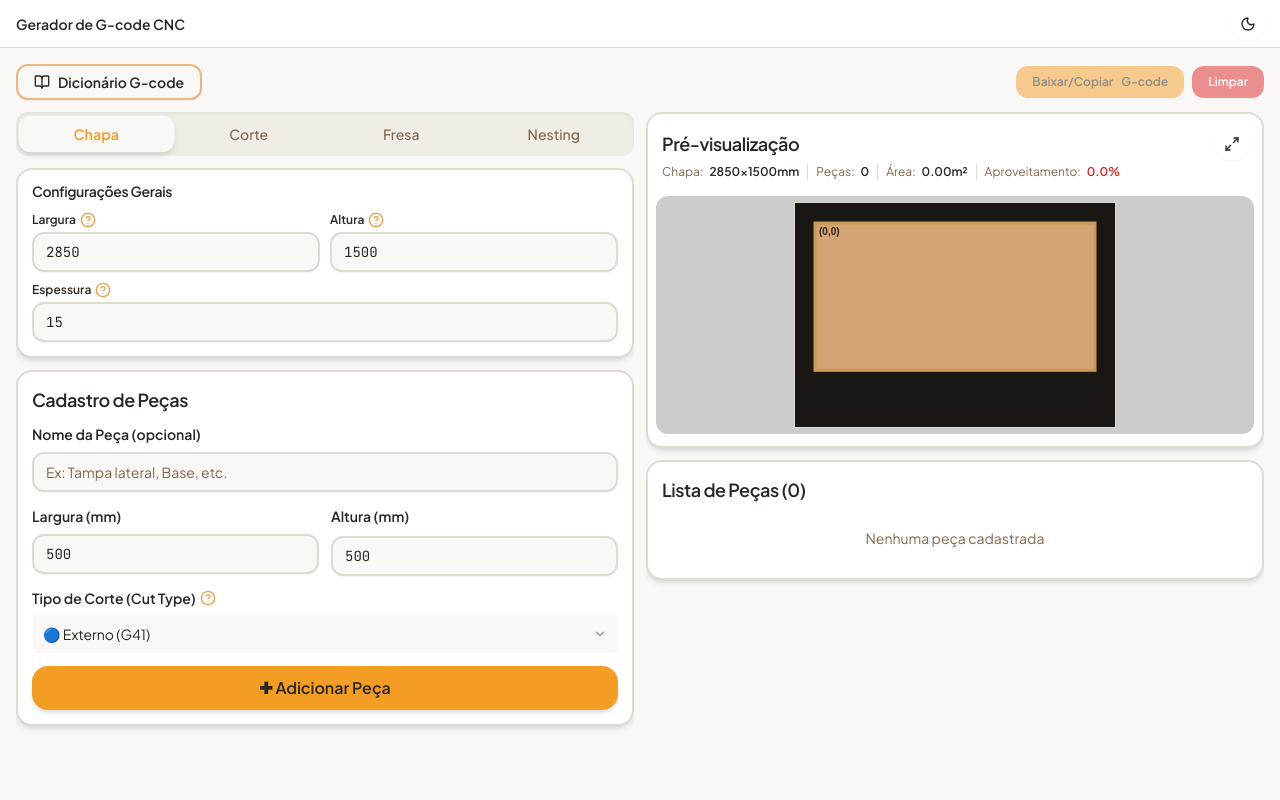
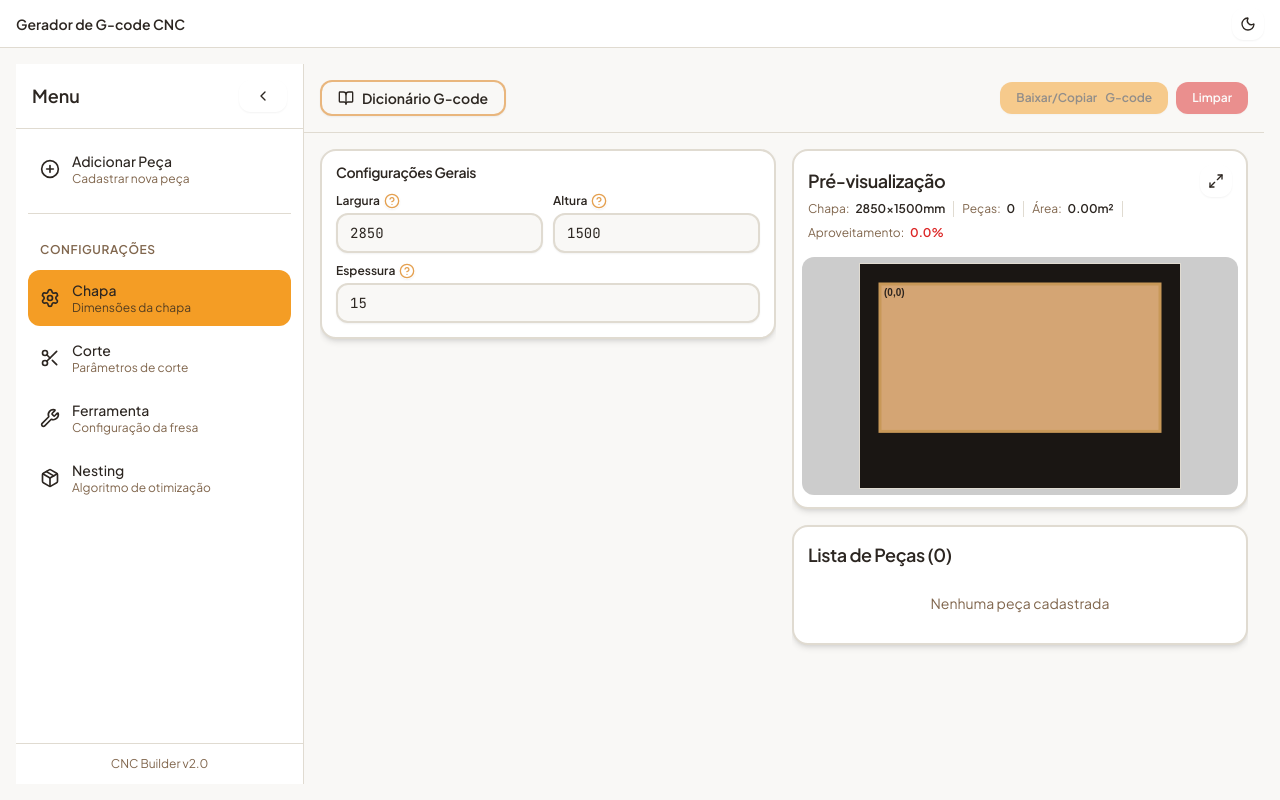
Before and after one commit to Thalikbussacro/cnc-builder-web, a Next.js app: page / in a window 1280 px wide. Built offline with nearby package versions, Linux system fonts and the light colour scheme.

Commit message:
feat: implementar sidebar responsiva com navegação por seções
  Sidebar com navegação por seções e suporte completo mobile.

```diff
--- a/app/page.tsx
+++ b/app/page.tsx
@@ -2,6 +2,7 @@
 
 import { useState, useEffect } from "react";
 import { MainLayout } from "@/components/MainLayout";
+import { Sidebar, type SecaoSidebar } from "@/components/Sidebar";
 import { ConfiguracoesChapa } from "@/components/ConfiguracoesChapa";
 import { ConfiguracoesCorte } from "@/components/ConfiguracoesCorte";
 import { ConfiguracoesFerramenta } from "@/components/ConfiguracoesFerramenta";
@@ -12,10 +13,9 @@ import { VisualizadorGCode } from "@/components/VisualizadorGCode";
 import { SeletorNesting } from "@/components/SeletorNesting";
 import { DicionarioGCode } from "@/components/DicionarioGCode";
 import { Button } from "@/components/ui/button";
-import { Tabs, TabsContent, TabsList, TabsTrigger } from "@/components/ui/tabs";
 import type { Peca, PecaPosicionada, ConfiguracoesChapa as TConfigChapa, ConfiguracoesCorte as TConfigCorte, ConfiguracoesFerramenta as TConfigFerramenta, FormatoArquivo, VersaoGerador, TempoEstimado } from "@/types";
 import { posicionarPecas, type MetodoNesting } from "@/lib/nesting-algorithm";
-import { gerarGCode, downloadGCode, calcularTempoEstimado, removerComentarios } from "@/lib/gcode-generator";
+import { gerarGCode, downloadGCode, calcularTempoEstimado } from "@/lib/gcode-generator";
 import { useLocalStorage } from "@/hooks/useLocalStorage";
 
 export default function Home() {
@@ -56,7 +56,7 @@ export default function Home() {
   const [gcodeGerado, setGcodeGerado] = useState("");
   const [metricas, setMetricas] = useState<{ areaUtilizada: number; eficiencia: number; tempo: number } | undefined>();
   const [tempoEstimado, setTempoEstimado] = useState<TempoEstimado | undefined>();
-  const [abaAtiva, setAbaAtiva] = useLocalStorage<string>('cnc-aba-ativa', 'chapa');
+  const [secaoAtiva, setSecaoAtiva] = useLocalStorage<SecaoSidebar>('cnc-secao-ativa', 'chapa');
 
   // Atualiza posicionamento sempre que algo mudar
   useEffect(() => {
@@ -141,9 +141,14 @@ export default function Home() {
 
   return (
     <MainLayout>
-      <div className="flex flex-col gap-3 h-full">
+      <div className="flex h-full">
+        {/* Sidebar */}
+        <Sidebar secaoAtiva={secaoAtiva} onSecaoChange={setSecaoAtiva} />
+
+        {/* Main Content */}
+        <div className="flex-1 flex flex-col overflow-hidden">
           {/* Top Actions Bar */}
-        <div className="flex items-center justify-between gap-2 flex-shrink-0">
+          <div className="flex items-center justify-between gap-2 p-4 border-b flex-shrink-0 lg:pl-4 pl-20">
             <div className="flex items-center gap-2">
               <DicionarioGCode />
             </div>
@@ -167,42 +172,30 @@ export default function Home() {
             </div>
           </div>
 
-        {/* Main Content Grid */}
-        <div className="grid grid-cols-1 xl:grid-cols-2 gap-3 flex-1 overflow-hidden">
-          {/* Left Column - Configurations */}
-          <div className="flex flex-col gap-3 overflow-auto">
-            <Tabs value={abaAtiva} onValueChange={setAbaAtiva} className="w-full">
-              <TabsList className="grid w-full grid-cols-4">
-                <TabsTrigger value="chapa">Chapa</TabsTrigger>
-                <TabsTrigger value="corte">Corte</TabsTrigger>
-                <TabsTrigger value="ferramenta">Fresa</TabsTrigger>
-                <TabsTrigger value="nesting">Nesting</TabsTrigger>
-              </TabsList>
-
-              <div className="space-y-3 mt-3">
-                <TabsContent value="chapa" className="mt-0">
+          {/* Content Area */}
+          <div className="flex-1 overflow-hidden">
+            <div className="grid grid-cols-1 xl:grid-cols-2 gap-4 p-4 h-full overflow-auto">
+              {/* Left Panel - Configuration Form */}
+              <div className="overflow-auto h-full">
+                <div className="max-w-3xl">
+                  {secaoAtiva === 'chapa' && (
                     <ConfiguracoesChapa config={configChapa} onChange={setConfigChapa} />
-                </TabsContent>
-
-                <TabsContent value="corte" className="mt-0">
+                  )}
+                  {secaoAtiva === 'corte' && (
                     <ConfiguracoesCorte config={configCorte} onChange={setConfigCorte} />
-                </TabsContent>
-
-                <TabsContent value="ferramenta" className="mt-0">
+                  )}
+                  {secaoAtiva === 'ferramenta' && (
                     <ConfiguracoesFerramenta config={configFerramenta} onChange={setConfigFerramenta} />
-                </TabsContent>
-
-                <TabsContent value="nesting" className="mt-0">
+                  )}
+                  {secaoAtiva === 'nesting' && (
                     <SeletorNesting
                       metodo={metodoNesting}
                       onChange={setMetodoNesting}
                       metricas={metricas}
                       tempoEstimado={tempoEstimado}
                     />
-                </TabsContent>
-              </div>
-            </Tabs>
-
+                  )}
+                  {secaoAtiva === 'adicionar-peca' && (
                     <CadastroPeca
                       onAdicionar={handleAdicionarPeca}
                       configChapa={configChapa}
@@ -210,10 +203,12 @@ export default function Home() {
                       pecasExistentes={pecas}
                       metodoNesting={metodoNesting}
                     />
+                  )}
+                </div>
               </div>
 
-          {/* Right Column - Preview and List */}
-          <div className="flex flex-col gap-3 overflow-auto">
+              {/* Right Panel - Preview and List */}
+              <div className="flex flex-col gap-4 overflow-auto h-full">
                 <PreviewCanvas
                   chapaLargura={configChapa.largura}
                   chapaAltura={configChapa.altura}
@@ -221,6 +216,8 @@ export default function Home() {
                   tempoEstimado={tempoEstimado}
                 />
                 <ListaPecas pecas={pecas} onRemover={handleRemoverPeca} />
+              </div>
+            </div>
           </div>
         </div>
       </div>
--- a/components/Sidebar.tsx
+++ b/components/Sidebar.tsx
@@ -1,83 +1,187 @@
 "use client";
 
+import { cn } from "@/lib/utils";
+import { Settings, Scissors, Wrench, Package, PlusCircle, Menu, X, ChevronLeft, ChevronRight } from "lucide-react";
+import { Button } from "./ui/button";
 import { useState } from "react";
-import { ChevronLeft, ChevronRight, Settings, FileText, Layout, Layers } from "lucide-react";
-import { cn } from "@/lib/utils";
-import { Button } from "./ui/button";
 
-type SidebarProps = {
-  activeSection?: string;
-  onSectionChange?: (section: string) => void;
+export type SecaoSidebar = 'chapa' | 'corte' | 'ferramenta' | 'nesting' | 'adicionar-peca';
+
+interface SidebarProps {
+  secaoAtiva: SecaoSidebar;
+  onSecaoChange: (secao: SecaoSidebar) => void;
+}
+
+const secaoAdicionar = {
+  id: 'adicionar-peca' as const,
+  label: 'Adicionar Peça',
+  icon: PlusCircle,
+  descricao: 'Cadastrar nova peça'
 };
 
-export function Sidebar({ activeSection = "configuracoes", onSectionChange }: SidebarProps) {
+const configuracoes = [
+  {
+    id: 'chapa' as const,
+    label: 'Chapa',
+    icon: Settings,
+    descricao: 'Dimensões da chapa'
+  },
+  {
+    id: 'corte' as const,
+    label: 'Corte',
+    icon: Scissors,
+    descricao: 'Parâmetros de corte'
+  },
+  {
+    id: 'ferramenta' as const,
+    label: 'Ferramenta',
+    icon: Wrench,
+    descricao: 'Configuração da fresa'
+  },
+  {
+    id: 'nesting' as const,
+    label: 'Nesting',
+    icon: Package,
+    descricao: 'Algoritmo de otimização'
+  }
+];
+
+export function Sidebar({ secaoAtiva, onSecaoChange }: SidebarProps) {
+  const [mobileOpen, setMobileOpen] = useState(false);
   const [collapsed, setCollapsed] = useState(false);
 
-  const sections = [
-    { id: "configuracoes", label: "Configurações", icon: Settings },
-    { id: "pecas", label: "Peças", icon: Layers },
-    { id: "preview", label: "Pré-visualização", icon: Layout },
-    { id: "gcode", label: "G-code", icon: FileText },
-  ];
+  const handleSecaoClick = (secao: SecaoSidebar) => {
+    onSecaoChange(secao);
+    setMobileOpen(false); // Fecha menu mobile após seleção
+  };
+
+  const renderSecaoButton = (secao: typeof secaoAdicionar | typeof configuracoes[0]) => {
+    const Icon = secao.icon;
+    const isActive = secaoAtiva === secao.id;
 
     return (
-    <aside
+      <button
+        key={secao.id}
+        onClick={() => handleSecaoClick(secao.id)}
         className={cn(
-        "flex flex-col h-full bg-card border-r border-border transition-all duration-200",
-        collapsed ? "w-12" : "w-56"
+          "w-full flex items-center gap-3 px-3 py-2.5 rounded-lg transition-colors text-left",
+          "hover:bg-accent hover:text-accent-foreground",
+          isActive && "bg-primary text-primary-foreground hover:bg-primary/90"
         )}
+        title={collapsed ? secao.label : undefined}
       >
-      <div className="flex items-center justify-between h-12 px-3 border-b border-border">
+        <Icon className="h-5 w-5 flex-shrink-0" />
         {!collapsed && (
-          <h2 className="text-sm font-semibold text-foreground">CNC Builder</h2>
+          <div className="flex flex-col flex-1 min-w-0">
+            <span className="font-medium text-sm">{secao.label}</span>
+            <span className={cn(
+              "text-xs truncate",
+              isActive ? "text-primary-foreground/80" : "text-muted-foreground"
+            )}>
+              {secao.descricao}
+            </span>
+          </div>
         )}
+      </button>
+    );
+  };
+
+  // Conteúdo da sidebar (reutilizado em desktop e mobile)
+  const sidebarContent = (
+    <div className="flex flex-col h-full">
+      {/* Header com toggle collapse */}
+      <div className="p-4 border-b flex items-center justify-between">
+        {!collapsed && <h2 className="text-lg font-semibold">Menu</h2>}
+        <div className="flex items-center gap-2">
           <Button
             variant="ghost"
-          size="icon"
+            size="sm"
+            className="hidden lg:flex"
             onClick={() => setCollapsed(!collapsed)}
-          className="h-7 w-7"
             title={collapsed ? "Expandir sidebar" : "Colapsar sidebar"}
           >
-          {collapsed ? (
-            <ChevronRight className="h-4 w-4" />
-          ) : (
-            <ChevronLeft className="h-4 w-4" />
-          )}
+            {collapsed ? <ChevronRight className="h-4 w-4" /> : <ChevronLeft className="h-4 w-4" />}
+          </Button>
+          <Button
+            variant="ghost"
+            size="sm"
+            className="lg:hidden"
+            onClick={() => setMobileOpen(false)}
+          >
+            <X className="h-4 w-4" />
           </Button>
         </div>
+      </div>
 
-      <nav className="flex-1 p-2">
-        <ul className="space-y-1">
-          {sections.map((section) => {
-            const Icon = section.icon;
-            const isActive = activeSection === section.id;
+      {/* Navigation */}
+      <nav className="flex-1 p-3 space-y-4 overflow-y-auto">
+        {/* Adicionar Peça - Destaque no topo */}
+        <div className="space-y-1">
+          {renderSecaoButton(secaoAdicionar)}
+        </div>
+
+        {/* Separador */}
+        <div className="border-t" />
+
+        {/* Configurações */}
+        <div className="space-y-1">
+          {!collapsed && (
+            <div className="px-3 py-1.5">
+              <span className="text-xs font-semibold text-muted-foreground uppercase tracking-wider">
+                Configurações
+              </span>
+            </div>
+          )}
+          {configuracoes.map(renderSecaoButton)}
+        </div>
+      </nav>
+
+      {/* Footer */}
+      {!collapsed && (
+        <div className="p-3 border-t">
+          <div className="text-xs text-muted-foreground text-center">
+            CNC Builder v2.0
+          </div>
+        </div>
+      )}
+    </div>
+  );
 
   return (
-              <li key={section.id}>
-                <button
-                  onClick={() => onSectionChange?.(section.id)}
-                  className={cn(
-                    "w-full flex items-center gap-2.5 px-2.5 py-1.5 rounded text-sm font-medium transition-all duration-200",
-                    isActive
-                      ? "bg-primary text-primary-foreground"
-                      : "text-muted-foreground hover:bg-accent hover:text-accent-foreground"
+    <>
+      {/* Mobile Toggle Button */}
+      <Button
+        variant="outline"
+        size="sm"
+        className="lg:hidden fixed top-4 left-4 z-50 shadow-lg"
+        onClick={() => setMobileOpen(true)}
+      >
+        <Menu className="h-4 w-4 mr-2" />
+        Menu
+      </Button>
+
+      {/* Desktop Sidebar - largura dinâmica baseada em collapsed */}
+      <aside className={cn(
+        "hidden lg:flex border-r bg-card flex-col h-full transition-all duration-300",
+        collapsed ? "w-20" : "w-72"
+      )}>
+        {sidebarContent}
+      </aside>
+
+      {/* Mobile Sidebar (Sheet/Drawer) */}
+      {mobileOpen && (
+        <>
+          {/* Backdrop */}
+          <div
+            className="lg:hidden fixed inset-0 bg-background/80 backdrop-blur-sm z-40"
+            onClick={() => setMobileOpen(false)}
+          />
+          {/* Drawer */}
+          <aside className="lg:hidden fixed left-0 top-0 bottom-0 w-80 bg-card border-r z-50 shadow-lg animate-in slide-in-from-left duration-300">
+            {sidebarContent}
+          </aside>
+        </>
       )}
-                  title={collapsed ? section.label : undefined}
-                >
-                  <Icon className="h-4 w-4 flex-shrink-0" />
-                  {!collapsed && <span>{section.label}</span>}
-                </button>
-              </li>
-            );
-          })}
-        </ul>
-      </nav>
-
-      <div className="p-2 border-t border-border">
-        <div className={cn("text-xs text-muted-foreground", collapsed ? "text-center" : "px-2.5")}>
-          {collapsed ? "v1" : "Versão 1.0.0"}
-        </div>
-      </div>
-    </aside>
+    </>
   );
 }
```
Lines whose indentation alone changed are shown as unchanged.
